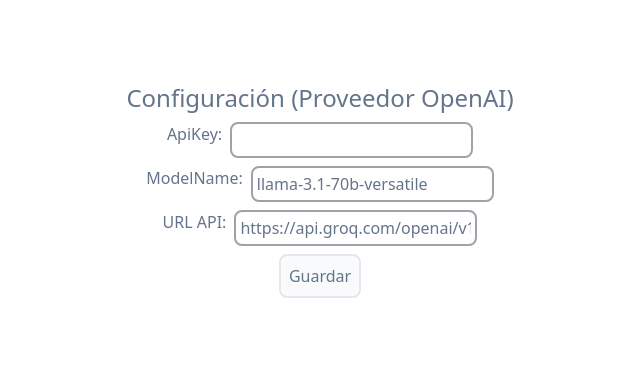
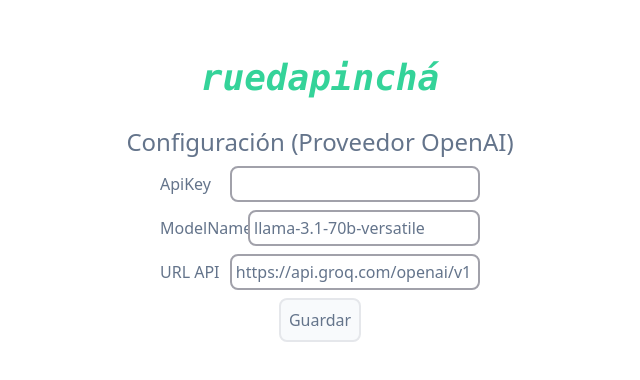
Before and after one commit to thebigcako/ruedapincha, an Angular app: page /add-api-key in a window 1280 px wide. Shown: the part 210-590 px from the top of the page, without its empty margins (320-960 px from the left). Built offline with nearby package versions, Linux system fonts and the light colour scheme.

Commit message:
Ajustes diseño página solicitud clave API

```diff
--- a/src/app/api-key-requester/api-key-requester.component.html
+++ b/src/app/api-key-requester/api-key-requester.component.html
@@ -1,18 +1,19 @@
 <form (ngSubmit)="saveApiKey()" #apiDataForm="ngForm" class="h-full w-full flex flex-col justify-center space-y-2">
+  <p class="text-4xl mx-auto p-5 font-extrabold italic font-mono antialiased text-emerald-400 	">ruedapinchá</p>
   <p class="text-center text-2xl">Configuración (Proveedor OpenAI)</p>
-  <div class="flex flex-row space-x-2 mx-auto">
-    <label for="apiKey">ApiKey: </label>
-    <input type="text" [(ngModel)]="apiConfig.apiKey" id="apiKey" name="apiKey" required class="p-1 rounded-lg border-zinc-400 border-2">
+  <div class="flex flex-row space-x-2 mx-auto w-1/4">
+    <label for="apiKey" class="my-auto w-1/4">ApiKey </label>
+    <input type="text" [(ngModel)]="apiConfig.apiKey" id="apiKey" name="apiKey" required class="p-1 rounded-lg border-zinc-400 border-2 w-full">
   </div>
 
-  <div class="flex flex-row space-x-2 mx-auto">
-    <label for="modelName">ModelName: </label>
-    <input type="text" [(ngModel)]="apiConfig.modelName" id="modelName" name="modelName" required  class="p-1 rounded-lg border-zinc-400 border-2">
+  <div class="flex flex-row space-x-2 mx-auto w-1/4">
+    <label for="modelName" class="my-auto w-1/4">ModelName </label>
+    <input type="text" [(ngModel)]="apiConfig.modelName" id="modelName" name="modelName" required  class="p-1 rounded-lg border-zinc-400 border-2 w-full">
   </div>
 
-  <div class="flex flex-row space-x-2 mx-auto">
-    <label for="modelName">URL API: </label>
-    <input type="text" [(ngModel)]="apiConfig.url" id="url" name="url" required  class="p-1 rounded-lg border-zinc-400 border-2">
+  <div class="flex flex-row space-x-2 mx-auto w-1/4">
+    <label for="modelName" class="my-auto w-1/4">URL API </label>
+    <input type="text" [(ngModel)]="apiConfig.url" id="url" name="url" required  class="p-1 rounded-lg border-zinc-400 border-2 w-full">
   </div>
 
   <div class="flex flex-row space-x-2 mx-auto">
```
